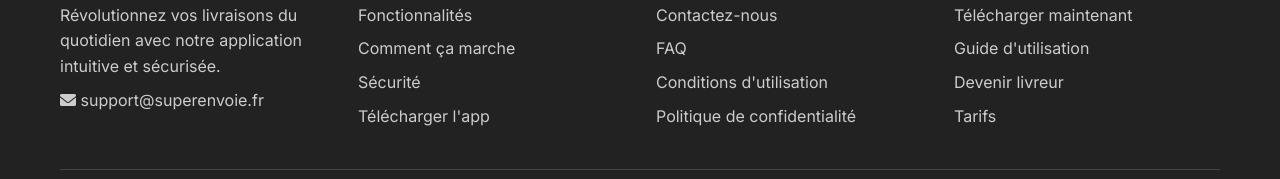
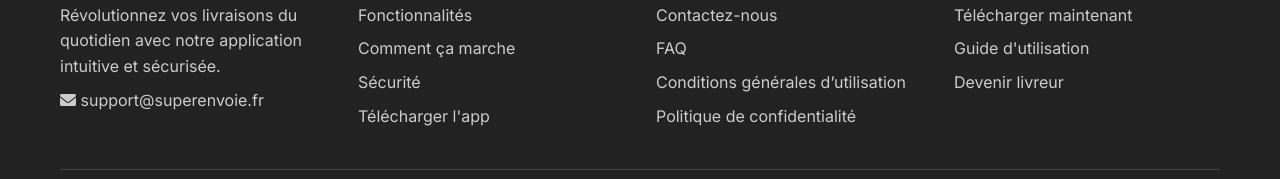
Before and after one commit to chelfouh/super-envoie, a plain HTML site: page index.html in a window 1280 px wide. Shown: the part 3230-3409 px from the top of the page. Drawn offline with Linux system fonts and the light colour scheme.

Commit message:
Update index.html

```diff
--- a/index.html
+++ b/index.html
@@ -648,7 +648,7 @@
                     <h3>Support</h3>
                     <a href="mailto:support@superenvoie.fr">Contactez-nous</a>
                     <a href="#">FAQ</a>
-                    <a href="#">Conditions d'utilisation</a>
+                    <a href="conditions.html">Conditions générales d’utilisation</a>
                     <a href="#">Politique de confidentialité</a>
                 </div>
 
@@ -657,7 +657,6 @@
                     <a href="https://app.superenvoie.fr">Télécharger maintenant</a>
                     <a href="#">Guide d'utilisation</a>
                     <a href="#">Devenir livreur</a>
-                    <a href="#">Tarifs</a>
                 </div>
             </div>
 
```
